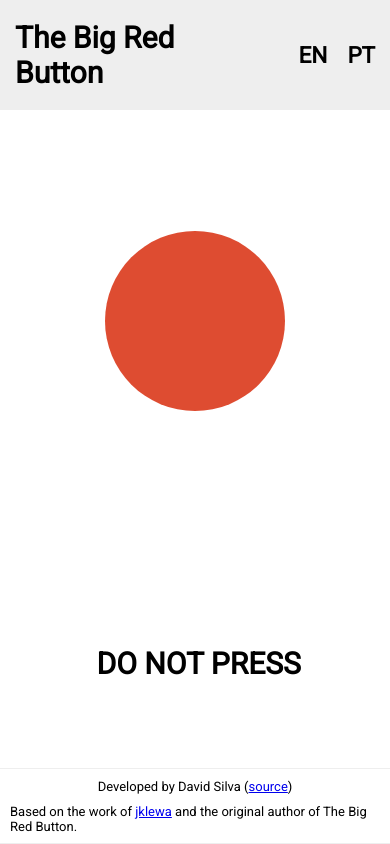
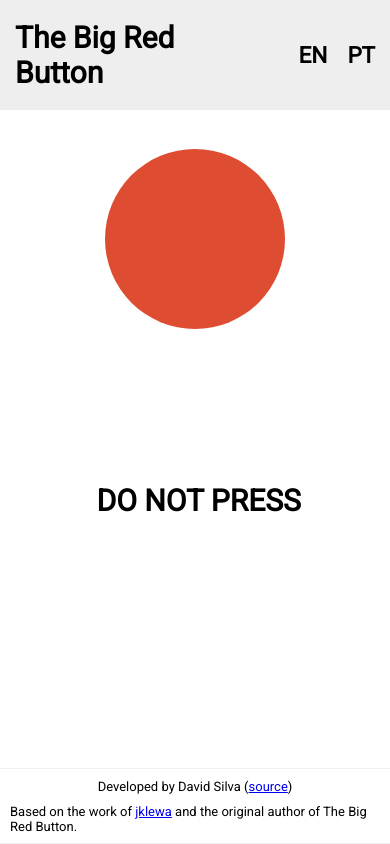
Before and after one commit to dmpasilva/big-red-button, an Angular app: page / in a window 390 px wide. Built offline with nearby package versions, Linux system fonts and the light colour scheme.

Commit message:
Additional layout fixes for mobile devices.

```diff
--- a/src/app/app.component.html
+++ b/src/app/app.component.html
@@ -5,7 +5,7 @@
     <app-game-area></app-game-area>
   </div>
 
-  <div class="messages-area" fxLayoutAlign="center start" fxFlex="20">
+  <div class="messages-area" fxLayoutAlign="center start" fxFlex="20" fxFlex.lt-md="40">
     <app-message-area ></app-message-area>
   </div>
 
--- a/src/index.html
+++ b/src/index.html
@@ -3,7 +3,7 @@
 <head>
   <meta charset="utf-8">
   <title>The Big Red Button</title>
-  <base href="/">
+  <base href="./">
   <meta name="viewport" content="width=device-width, initial-scale=1">
   <link href="https://fonts.googleapis.com/css2?family=Roboto&display=swap" rel="stylesheet">
   <meta name="viewport" content="width=device-width, initial-scale=1.0, maximum-scale=1.0, user-scalable=no"/>
```
